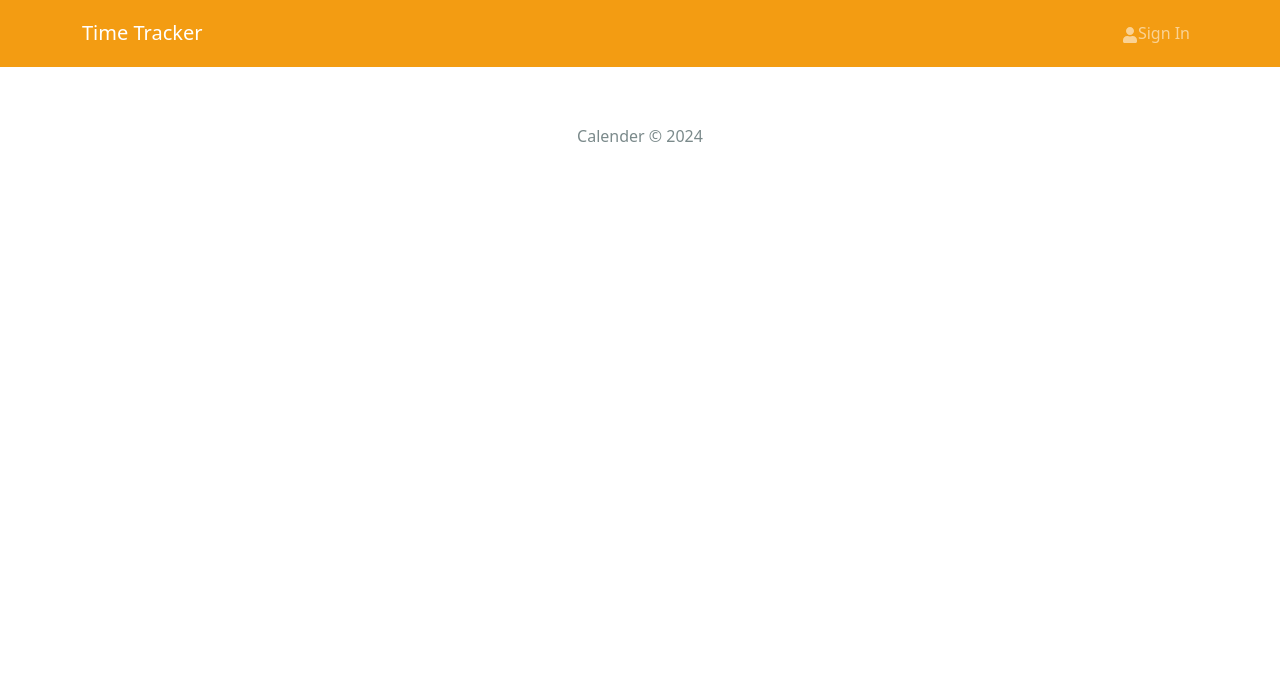
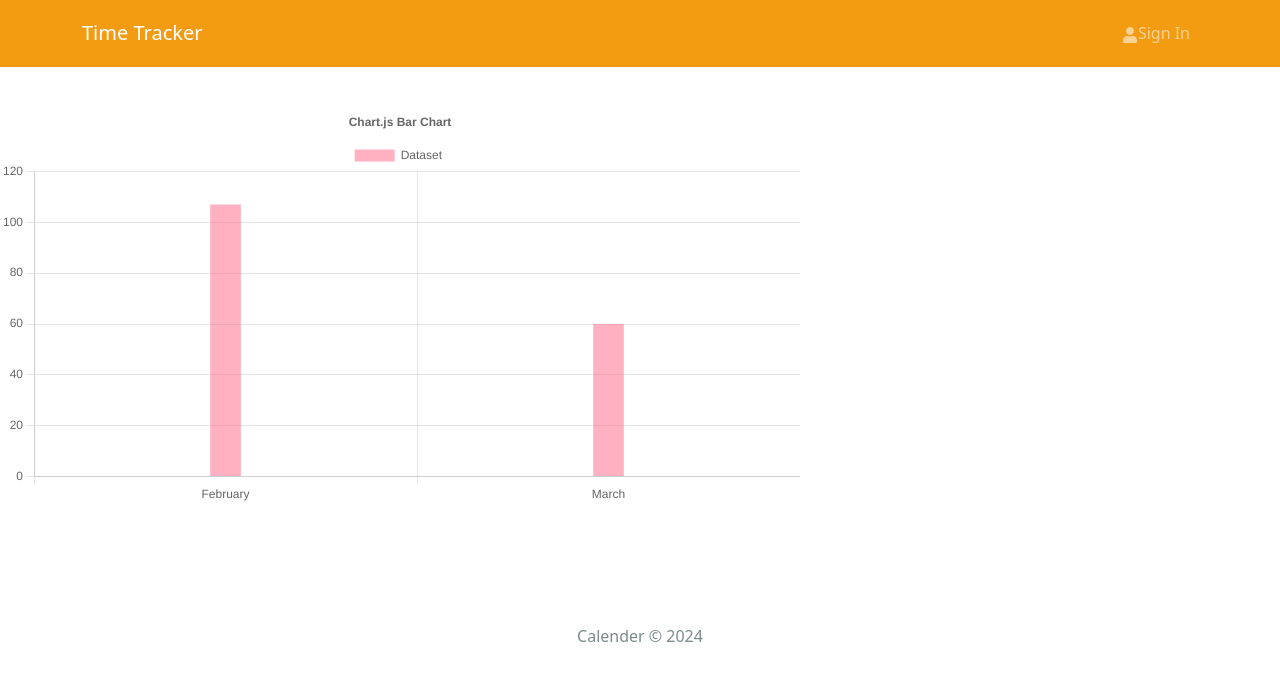
Before and after one commit to amalraj-g/Attendance-, a React (Create React App) app in the folder frontend/: page / in a window 1280 px wide. Shown: the top 680 px of the page. Built offline with nearby package versions, Linux system fonts and the light colour scheme.

Commit message:
added bar chart

```diff
--- a/frontend/src/App.js
+++ b/frontend/src/App.js
@@ -7,6 +7,8 @@ import { ToastContainer } from 'react-toastify';
 import 'react-toastify/dist/ReactToastify.css';
 import React from "react";
 import "./App.css";
+import BarChart from "./components/BarChart";
+
 
 
 
@@ -22,6 +24,7 @@ function App() {
           <Outlet />
         </Container>
       </main>
+      <BarChart />
       <Footer />
       <ToastContainer />
 
--- /dev/null
+++ b/frontend/src/components/BarChart.jsx
@@ -0,0 +1,63 @@
+
+import React from 'react';
+import {
+  Chart as ChartJS,
+  CategoryScale,
+  LinearScale,
+  BarElement,
+  Title,
+  Tooltip,
+  Legend,
+} from 'chart.js';
+import { Bar } from 'react-chartjs-2';
+import { faker } from '@faker-js/faker';
+
+ChartJS.register(
+  CategoryScale,
+  LinearScale,
+  BarElement,
+  Title,
+  Tooltip,
+  Legend
+);
+
+const labels = ['February', 'March'];
+
+export const data = {
+  labels,
+  datasets: [
+    {
+      label: 'Dataset ',
+      data: labels.map(() => faker.datatype.number({ min: 0, max: 200})),
+      backgroundColor: 'rgba(255, 99, 132, 0.5)',
+      barPercentage: 0.2, // Adjust this value to set the maximum width
+      categoryPercentage: 0.4,
+    },
+
+  ],
+};
+
+export const options = {
+  responsive: true,
+  plugins: {
+    legend: {
+      position: 'top',
+
+    },
+    title: {
+      display: true,
+      text: 'Chart.js Bar Chart',
+    },
+  },
+};
+
+const BarChart = () => {
+return(
+   <div style={{ width: '800px', height: '500px' }}>
+
+      <Bar data={data} options={options} />
+    </div>
+)
+};
+
+export default BarChart;
--- a/frontend/src/components/Calendar.jsx
+++ b/frontend/src/components/Calendar.jsx
@@ -4,6 +4,7 @@ import moment from "moment";
 import "react-big-calendar/lib/css/react-big-calendar.css";
 import axios from "axios";
 import { Navbar, Nav, Container, Button } from "react-bootstrap";
+import { Bar } from 'react-chartjs-2';
 
 const MyCalendar = () => {
   const localizer = momentLocalizer(moment);
@@ -12,7 +13,7 @@ const MyCalendar = () => {
   const [totalHours, setTotalHours] = useState(0);
   const [checkedIn, setCheckedIn] = useState(false);
   const [checkedOut, setCheckedOut] = useState(false);
-  const [hasCheckedIn, setHasCheckedIn] = useState(false);
+ // const [hasCheckedIn, setHasCheckedIn] = useState(false);
 
 
 const getData = async () => {
@@ -144,12 +145,12 @@ const getData = async () => {
   };
 
   const handleCheckIn = async () => {
-    if (!hasCheckedIn && !checkedOut) {
+    if (!checkedIn && !checkedOut) {
 
       await createData();
       setCheckedIn(true);
-      setHasCheckedIn(true);
-      localStorage.setItem("hasCheckedIn", "true");
+      //setHasCheckedIn(true);
+      //localStorage.setItem("hasCheckedIn", "true");
     } else {
       alert("You have already checked in for the day.");
     }
@@ -211,10 +212,10 @@ const getData = async () => {
     }
   };
 
-  useEffect(() => {
-    const hasCheckedInStorage = localStorage.getItem("hasCheckedIn") === "true";
-    setHasCheckedIn(hasCheckedInStorage);
-  }, []);
+  // useEffect(() => {
+  //   const hasCheckedInStorage = localStorage.getItem("hasCheckedIn") === "true";
+  //   setHasCheckedIn(hasCheckedInStorage);
+  // }, []);
   // useEffect(() => {
   //   createData();
   // }, []);
--- a/frontend/src/index.js
+++ b/frontend/src/index.js
@@ -10,8 +10,9 @@ import App from './App';
 import './index.css';
 import HomeScreen from "./screens/HomeScreen";
 import LoginScreen from "./screens/LoginScreen";
+//import { BarChart } from './components/BarChart';
 import reportWebVitals from './reportWebVitals';
-import { Provider } from "react-redux";
+//import { Provider } from "react-redux";
 import "./assets/styles/bootstrap.custom.css";
 //import store from "./store.js";
 import registerServiceWorker from './registerServiceWorker';
@@ -22,6 +23,7 @@ const router = createBrowserRouter(
     <Route path="/" element={<App />}>
       <Route index={true} path="/home" element={<HomeScreen />} />
       <Route path="/login" element={<LoginScreen />} />
+
     </Route>
     ))
 
@@ -29,6 +31,7 @@ const root = ReactDOM.createRoot(document.getElementById('root'));
 root.render(
   <React.StrictMode>
      <RouterProvider router={router} />
+
   </React.StrictMode>
 );
 
--- a/frontend/src/screens/HomeScreen.jsx
+++ b/frontend/src/screens/HomeScreen.jsx
@@ -2,6 +2,7 @@ import React, { useState } from "react";
 
 import Attendance from "../components/Attendance";
 import MyCalendar from "../components/Calendar";
+
 
 const HomeScreen = () => {
 
@@ -17,6 +18,7 @@ const HomeScreen = () => {
 
      <MyCalendar  />
 
+
    </>
   );
 };
```
Also changed, not shown: frontend/package.json (+6 -1 lines), frontend/src/components/Header.jsx (+5 -3 lines), 1 other file (tests, documents, lock files or other folders).
